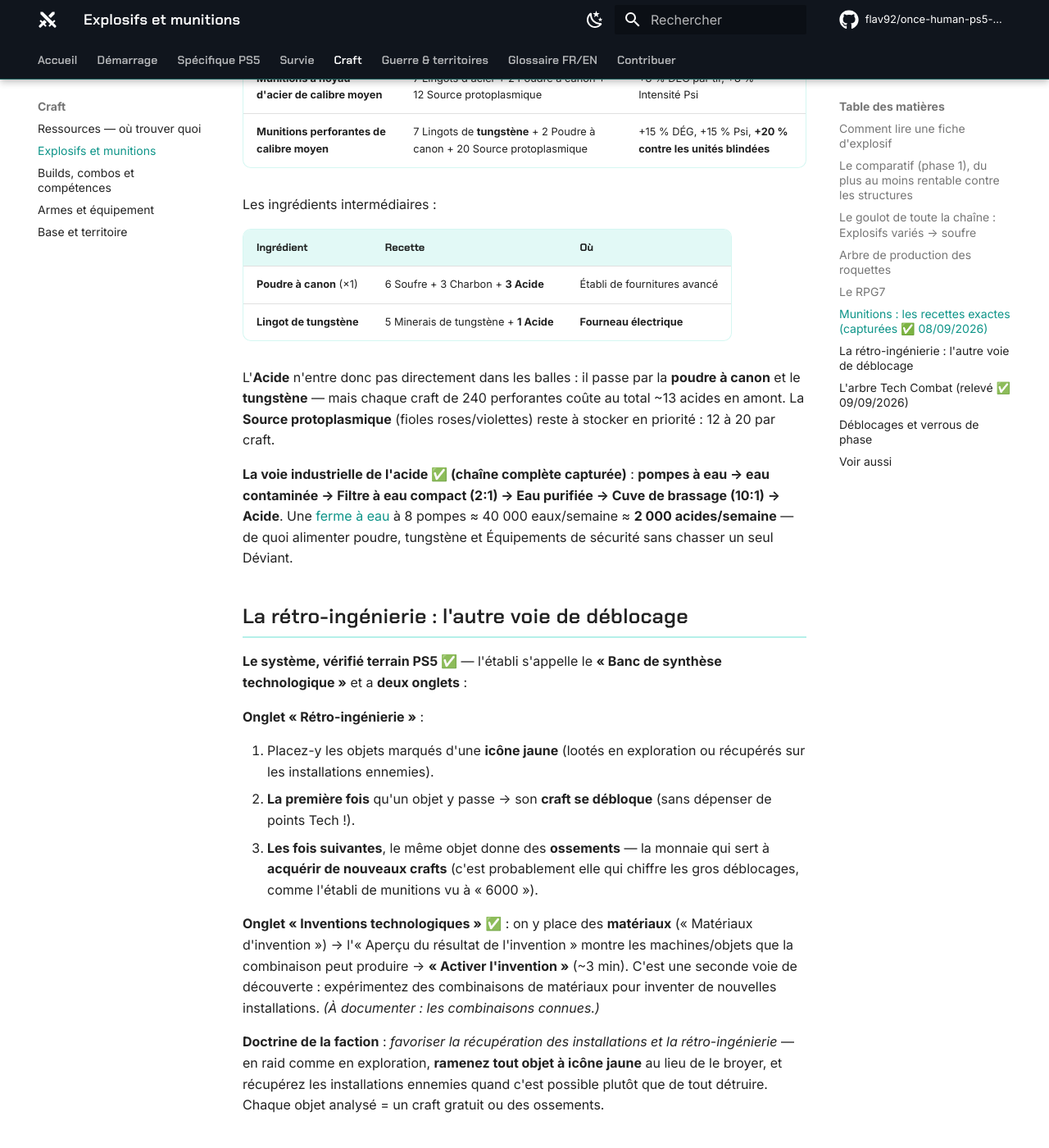
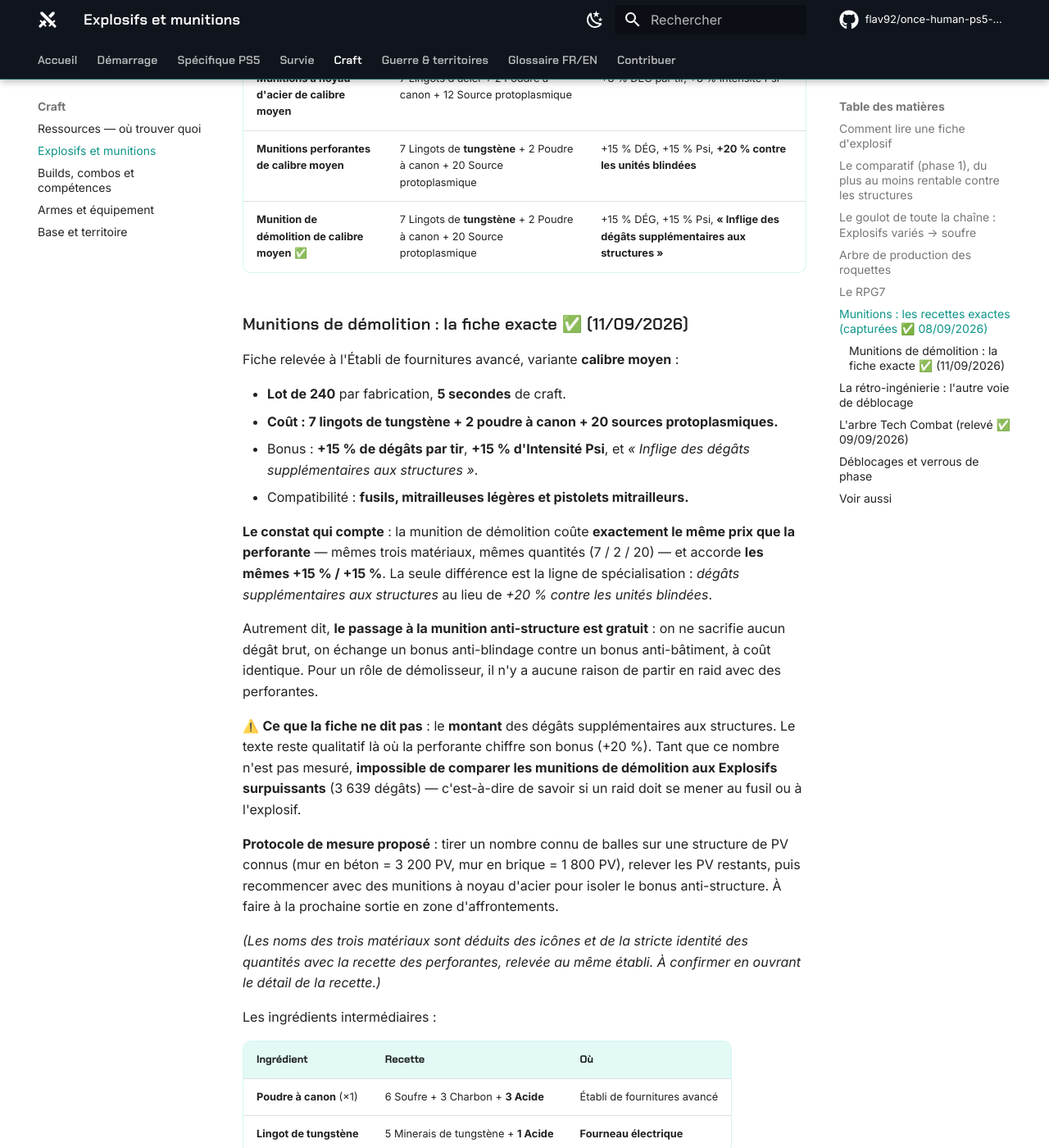
Before and after one commit to flav92/once-human-ps5-wiki, an MkDocs documentation site: the page built from docs/craft/explosifs.md, in a window 1280 px wide and 1400 px high, scrolled down 2778 px. Shown: the whole window at 82% size. Built offline with MkDocs 1.6.1 and Material for MkDocs 9.7.7, drawn with Linux system fonts in a browser that asks for light colours; comment, search, counter and statistics services are not loaded; some of the changed text lies outside the part shown.

Commit message:
Munitions de demolition : fiche relevee, meme cout que la perforante
Capture du 11/09/2026, Etabli de fournitures avance, variante calibre
moyen : lot de 240, 5 s, 7 lingots de tungstene + 2 poudre a canon +
20 sources protoplasmiques. Bonus +15 % DEG par tir, +15 % Intensite
Psi, "inflige des degats supplementaires aux structures". Compatible
fusils, mitrailleuses legeres et pistolets mitrailleurs.

Conclusion : cout et bonus de base strictement identiques a la
munition perforante, seule la specialisation change. Passer a
l'anti-structure ne coute donc aucun degat brut.

Reste a mesurer : le montant des degats supplementaires aux
structures, que la fiche ne chiffre pas. Protocole de mesure ajoute
a la liste des captures.

Co-Authored-By: Claude Opus 5 <noreply@anthropic.com>
Claude-Session: https://claude.ai/code/session_01TCxfqbazixhXZqmCd3gYVk

```diff
--- a/docs/craft/explosifs.md
+++ b/docs/craft/explosifs.md
@@ -71,6 +71,26 @@ Tout se fabrique à l'**Établi de fournitures avancé** (5 s par craft) :
 |---|---|---|
 | **Munitions à noyau d'acier de calibre moyen** | 7 Lingots d'acier + 2 Poudre à canon + 12 Source protoplasmique | +8 % DÉG par tir, +8 % Intensité Psi |
 | **Munitions perforantes de calibre moyen** | 7 Lingots de **tungstène** + 2 Poudre à canon + 20 Source protoplasmique | +15 % DÉG, +15 % Psi, **+20 % contre les unités blindées** |
+| **Munition de démolition de calibre moyen** ✅ | 7 Lingots de **tungstène** + 2 Poudre à canon + 20 Source protoplasmique | +15 % DÉG, +15 % Psi, **« Inflige des dégâts supplémentaires aux structures »** |
+
+### Munitions de démolition : la fiche exacte ✅ (11/09/2026)
+
+Fiche relevée à l'Établi de fournitures avancé, variante **calibre moyen** :
+
+- **Lot de 240** par fabrication, **5 secondes** de craft.
+- **Coût : 7 lingots de tungstène + 2 poudre à canon + 20 sources protoplasmiques.**
+- Bonus : **+15 % de dégâts par tir**, **+15 % d'Intensité Psi**, et *« Inflige des dégâts supplémentaires aux structures »*.
+- Compatibilité : **fusils, mitrailleuses légères et pistolets mitrailleurs.**
+
+**Le constat qui compte** : la munition de démolition coûte **exactement le même prix que la perforante** — mêmes trois matériaux, mêmes quantités (7 / 2 / 20) — et accorde **les mêmes +15 % / +15 %**. La seule différence est la ligne de spécialisation : *dégâts supplémentaires aux structures* au lieu de *+20 % contre les unités blindées*.
+
+Autrement dit, **le passage à la munition anti-structure est gratuit** : on ne sacrifie aucun dégât brut, on échange un bonus anti-blindage contre un bonus anti-bâtiment, à coût identique. Pour un rôle de démolisseur, il n'y a aucune raison de partir en raid avec des perforantes.
+
+⚠️ **Ce que la fiche ne dit pas** : le **montant** des dégâts supplémentaires aux structures. Le texte reste qualitatif là où la perforante chiffre son bonus (+20 %). Tant que ce nombre n'est pas mesuré, **impossible de comparer les munitions de démolition aux Explosifs surpuissants** (3 639 dégâts) — c'est-à-dire de savoir si un raid doit se mener au fusil ou à l'explosif.
+
+**Protocole de mesure proposé** : tirer un nombre connu de balles sur une structure de PV connus (mur en béton = 3 200 PV, mur en brique = 1 800 PV), relever les PV restants, puis recommencer avec des munitions à noyau d'acier pour isoler le bonus anti-structure. À faire à la prochaine sortie en zone d'affrontements.
+
+*(Les noms des trois matériaux sont déduits des icônes et de la stricte identité des quantités avec la recette des perforantes, relevée au même établi. À confirmer en ouvrant le détail de la recette.)*
 
 Les ingrédients intermédiaires :
 
@@ -101,7 +121,7 @@ L'**Acide** n'entre donc pas directement dans les balles : il passe par la **pou
 
 Nœuds observés dans l'onglet Combat de l'écran Tech (personnage niveau 37, Niveau de technologie 10) :
 
-- **Munitions de démolition** en quatre variantes — pistolet, fusil de chasse, **calibre moyen**, fusil de précision — plus des **Flèches de démolition**. Des munitions spécialisées anti-structure jamais documentées : leur rapport coût/dégâts face aux Explosifs surpuissants est **la prochaine donnée à établir** (fiches à capturer).
+- **Munitions de démolition** en quatre variantes — pistolet, fusil de chasse, **calibre moyen**, fusil de précision — plus des **Flèches de démolition**. Fiche du calibre moyen relevée ✅ (voir ci-dessus) : même coût et mêmes bonus que la perforante, avec des dégâts supplémentaires aux structures à la place du bonus anti-blindage. Le **montant** de ces dégâts supplémentaires reste à mesurer.
 - **Piège de défense – III**, **Matrix Bouclier**, **Lance-flammes Feu grégeois**, **Missiles plasmiques en argent**, lance-roquettes de M. W… — à documenter.
 - **Voile de la tranquillité** (4 000 points de tech) : *« Débloque la capacité de créer des zones sûres dans les Zones de Pollution »* — installation alimentée par le minerai de Protoplasme. Voir [Base et territoire](../jeu/base-territoire.md).
 - Confirmé par message du jeu : **l'Amélioration de structure exige le nœud Tech correspondant** (« Vous devez débloquer le nœud Tech correspondant avant d'améliorer »).
```
Also changed, not shown: docs/captures-a-faire.md (+3 -1 lines), docs/glossaire.md (+1 -1 lines), docs/guerre/factions.md (+1 -1 lines), docs/index.md (+2 -0 lines), 1 other file.
